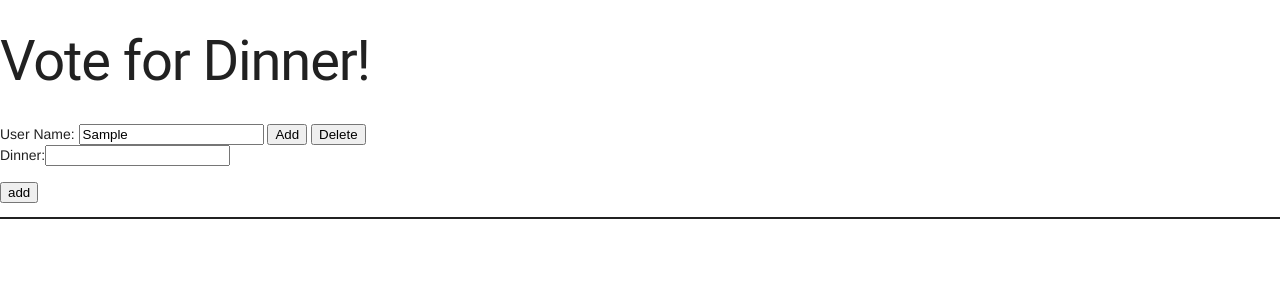
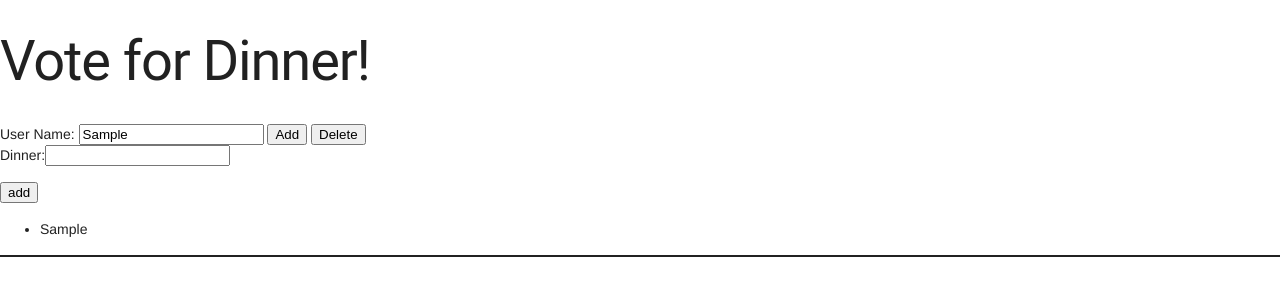
Before and after one commit to Broadfoot/vote-for-dinner, a plain HTML site: page public/index.html in a window 1280 px wide. Both pictures are taken after typing "Sample" into the empty fields and a click on the button "Add". Drawn offline with nearby package versions, Linux system fonts and the light colour scheme; no server answers.

Commit message:
input displays on page

```diff
--- a/public/index.html
+++ b/public/index.html
@@ -31,8 +31,8 @@
     <div>
       <div>
         User Name: <input type="text" id="userName">
-        <button id="adduser">Add</button>
-        <button id="deleteuser">Delete</button>
+        <button type="submit" id="adduser">Add</button>
+        <button type="submit" id="deleteuser">Delete</button>
       </div>
     </div>
     <!-- Dinner choices: -->
@@ -45,6 +45,7 @@
     <div>
       <button id="chooseDinner" type="button">add</button>
     </div>
+    <ul id="users"></ul>
     <pre id="output" style="border-style: solid; border-width: 1px;"></pre>
     <script src="/vote-for-dinner.js"></script>
   </body>
--- a/public/vote-for-dinner.js
+++ b/public/vote-for-dinner.js
@@ -16,9 +16,16 @@
      */
      document.getElementById("adduser")
              .addEventListener("click", function(event) {
-                alert("add user button clicked");
-                // delete the line above and do real work
+               var userName = document.getElementById("userName").value;
+
+               var userListItem = document.createElement("li");
+               userListItem.innerText = userName;
+
+               var userList = document.getElementById("users");
+               userList.appendChild(userListItem);
              });
+
+
 
      document.getElementById("deleteuser")
              .addEventListener("click", function(event) {
```
